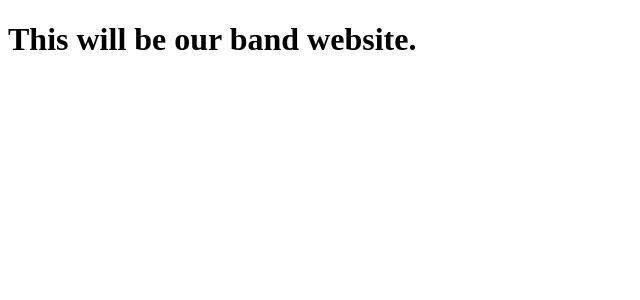
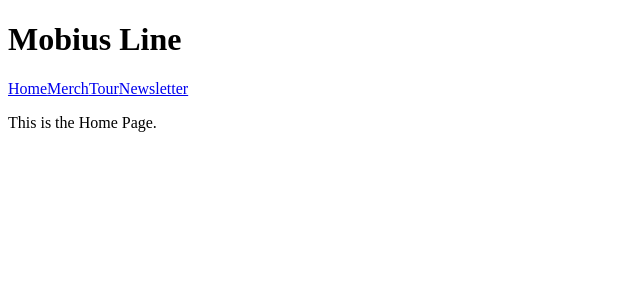
Before and after one commit to NobbyBop/band-site, a React (Vite) app: page /home in a window 1280 px wide. Shown: the top 300 px of the page, without its empty margins (0-640 px from the left). Built offline with nearby package versions, Linux system fonts and the light colour scheme.

Commit message:
Basic page templates

```diff
--- a/package.json
+++ b/package.json
@@ -14,7 +14,8 @@
   },
   "dependencies": {
     "react": "^18.3.1",
-    "react-dom": "^18.3.1"
+    "react-dom": "^18.3.1",
+    "react-router-dom": "^7.0.1"
   },
   "devDependencies": {
     "@eslint/js": "^9.13.0",
--- /dev/null
+++ b/src/components/App.css
@@ -0,0 +1,4 @@
+.navigation {
+  display: "flex";
+  justify-content: "space-around";
+}
--- /dev/null
+++ b/src/components/App.jsx
@@ -0,0 +1,29 @@
+import { useState } from "react";
+import { Route, Routes } from "react-router-dom";
+import Navigation from "./Navigation";
+import Home from "./Home";
+import Merch from "./Merch";
+import Tour from "./Tour";
+import Newsletter from "./Newsletter";
+import "./App.css";
+
+function App() {
+  const [count, setCount] = useState(0);
+
+  return (
+    <>
+      <header>
+        <h1>Mobius Line</h1>
+        <Navigation />
+      </header>
+      <Routes>
+        <Route path="/home" element={<Home />} />
+        <Route path="/tour" element={<Tour />} />
+        <Route path="/newsletter" element={<Newsletter />} />
+        <Route path="/merch" element={<Merch />} />
+      </Routes>
+    </>
+  );
+}
+
+export default App;
--- /dev/null
+++ b/src/components/Home.jsx
@@ -0,0 +1,10 @@
+import { useState } from "react";
+import "./App.css";
+
+function App() {
+  const [count, setCount] = useState(0);
+
+  return <p>This is the Home Page.</p>;
+}
+
+export default App;
--- /dev/null
+++ b/src/components/Merch.jsx
@@ -0,0 +1,10 @@
+import { useState } from "react";
+import "./App.css";
+
+function App() {
+  const [count, setCount] = useState(0);
+
+  return <p>This is the Merch Page.</p>;
+}
+
+export default App;
--- /dev/null
+++ b/src/components/Navigation.jsx
@@ -0,0 +1,38 @@
+import { useState } from "react";
+import { NavLink } from "react-router-dom";
+import "./App.css";
+
+function App() {
+  const [count, setCount] = useState(0);
+
+  return (
+    <nav className="navigation">
+      <NavLink
+        to="/home"
+        className={(navData) => (navData.isActive ? "active" : "none")}
+      >
+        Home
+      </NavLink>
+      <NavLink
+        to="/merch"
+        className={(navData) => (navData.isActive ? "active" : "none")}
+      >
+        Merch
+      </NavLink>
+      <NavLink
+        to="/tour"
+        className={(navData) => (navData.isActive ? "active" : "none")}
+      >
+        Tour
+      </NavLink>
+      <NavLink
+        to="/newsletter"
+        className={(navData) => (navData.isActive ? "active" : "none")}
+      >
+        Newsletter
+      </NavLink>
+    </nav>
+  );
+}
+
+export default App;
--- a/src/App.jsx
+++ b/src/components/Newsletter.jsx
@@ -1,14 +1,11 @@
 import { useState } from "react";
+
 import "./App.css";
 
 function App() {
   const [count, setCount] = useState(0);
 
-  return (
-    <>
-      <h1>This will be our band website.</h1>
-    </>
-  );
+  return <p>This is the newsletter page.</p>;
 }
 
 export default App;
--- /dev/null
+++ b/src/components/Tour.jsx
@@ -0,0 +1,10 @@
+import { useState } from "react";
+import "./App.css";
+
+function App() {
+  const [count, setCount] = useState(0);
+
+  return <p>This is the Tour Page.</p>;
+}
+
+export default App;
```
Also changed, not shown: src/main.jsx (+4 -3 lines), src/App.css (deleted), 2 other files (tests, documents, lock files or other folders).
